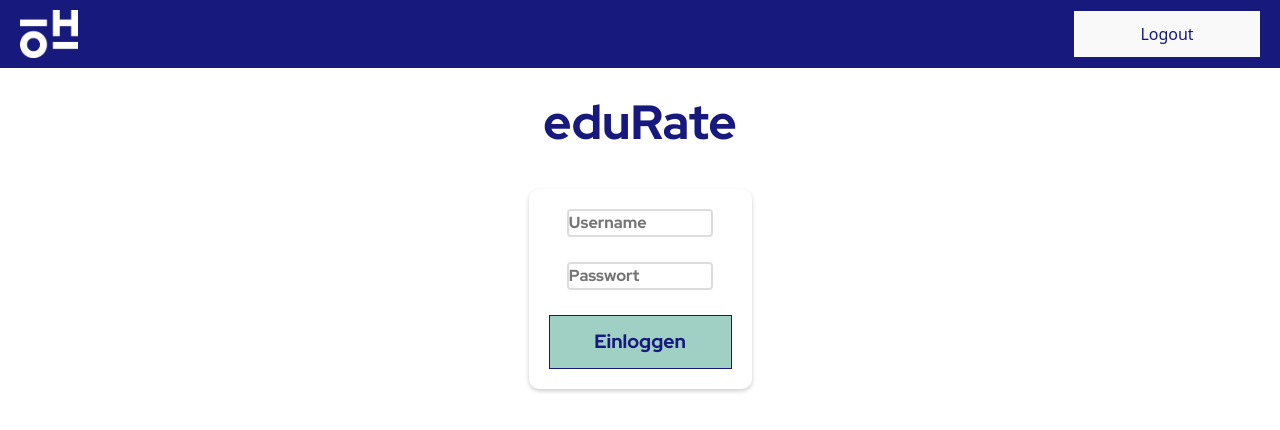
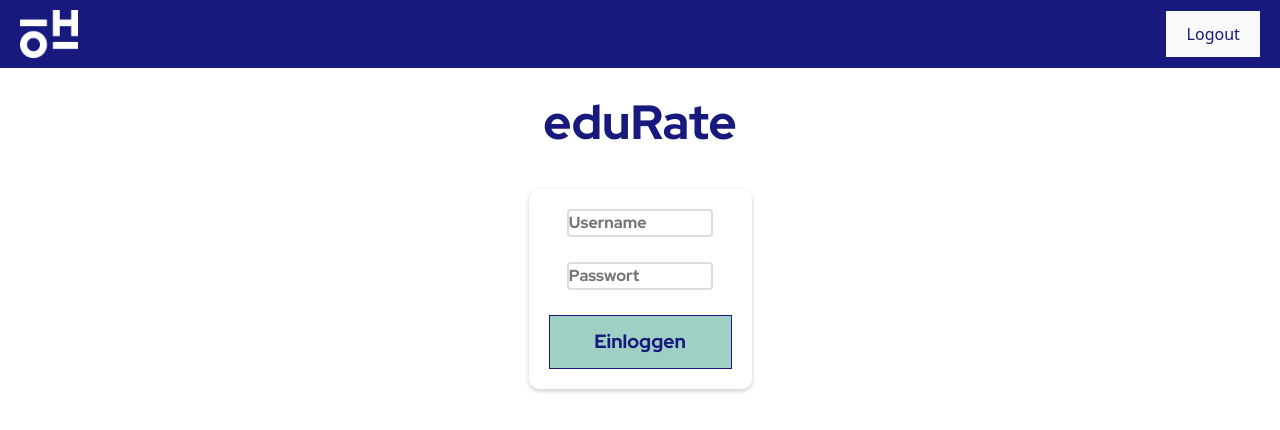
Before and after one commit to EliasFlorian/eduRate, a React (Vite) app: page /eduRate/login in a window 1280 px wide. Shown: the top 430 px of the page. Built offline with nearby package versions, Linux system fonts and the light colour scheme; sample sign-in values are in the browser's storage; a web font is replaced by a local one.

Commit message:
Change alignment of new user button

```diff
--- a/src/frontendAdmin/LandingAdmin.jsx
+++ b/src/frontendAdmin/LandingAdmin.jsx
@@ -10,7 +10,7 @@ function LandingAdmin() {
 
     return(
 <div>
-    <button className="viewFeedback" onClick={navNewUser}>Neuen User anlegen</button>
+    <button className="logout-button" onClick={navNewUser}>Neuen User anlegen</button>
 </div>)
 }
 export default LandingAdmin
--- a/src/frontendLecturer/Lecturer.css
+++ b/src/frontendLecturer/Lecturer.css
@@ -94,7 +94,7 @@
   }
 
   .logout-button {
-    width: 15%;
+    width: auto;
   }
 
   .eduRate {
@@ -153,3 +153,9 @@ label {
 input {
   width: 100%;
 }
+
+.button-bars {
+  display: flex;
+
+
+}
--- a/src/frontendLecturer/NavBar.jsx
+++ b/src/frontendLecturer/NavBar.jsx
@@ -17,10 +17,13 @@ function NavBar() {
     return(
         <nav className="nav-bar">
         <img src={logoweiss} className='logoweiss' alt="OEHLogo" />
+        <div>
+        <div className="button-bars">
         {user.admin? <LandingAdmin/> : <div />}
         {
         user.name? <Logout /> : <div />
-        }
+        }</div>
+        </div>
         </nav>
     )
 }
```
